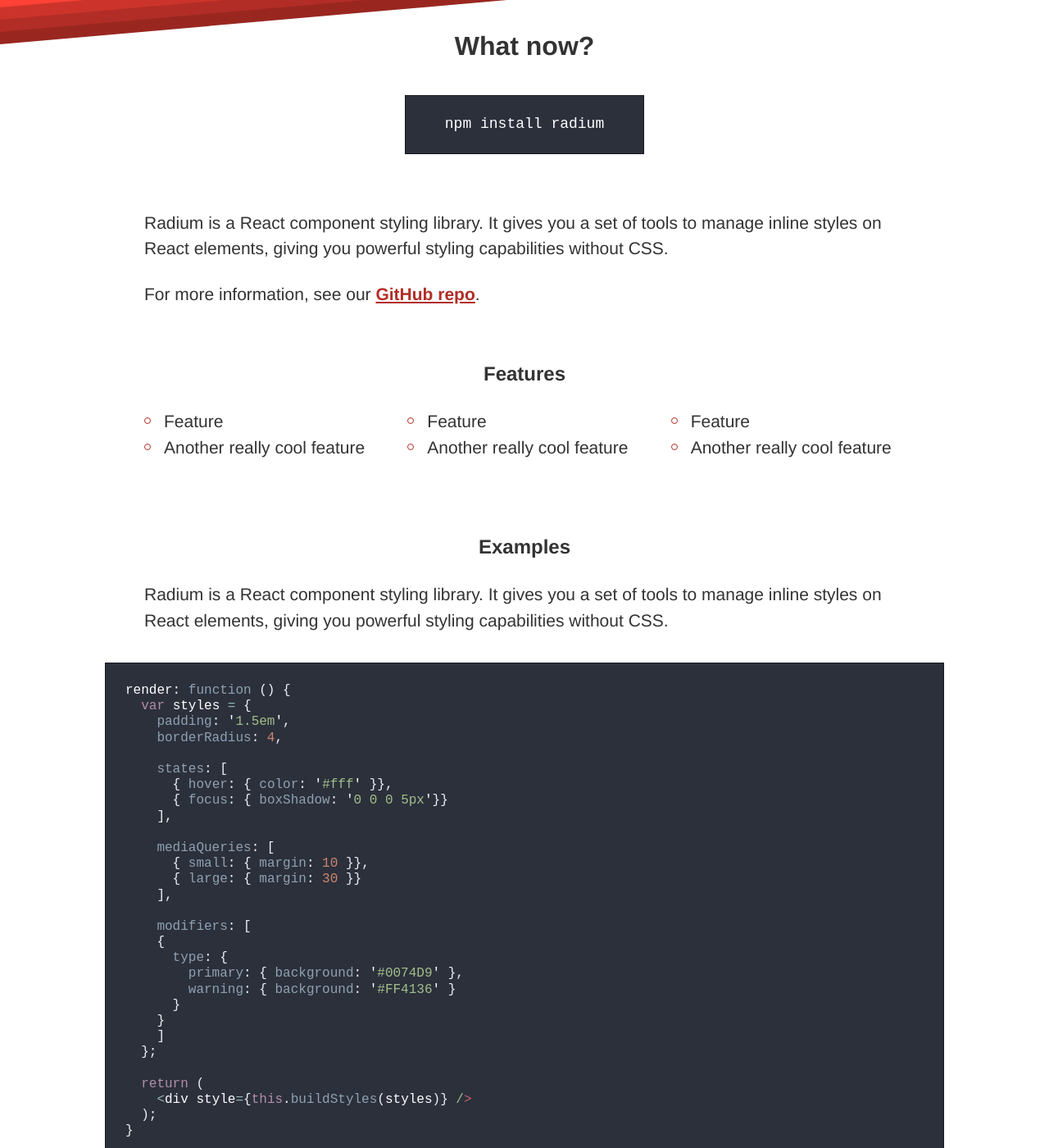
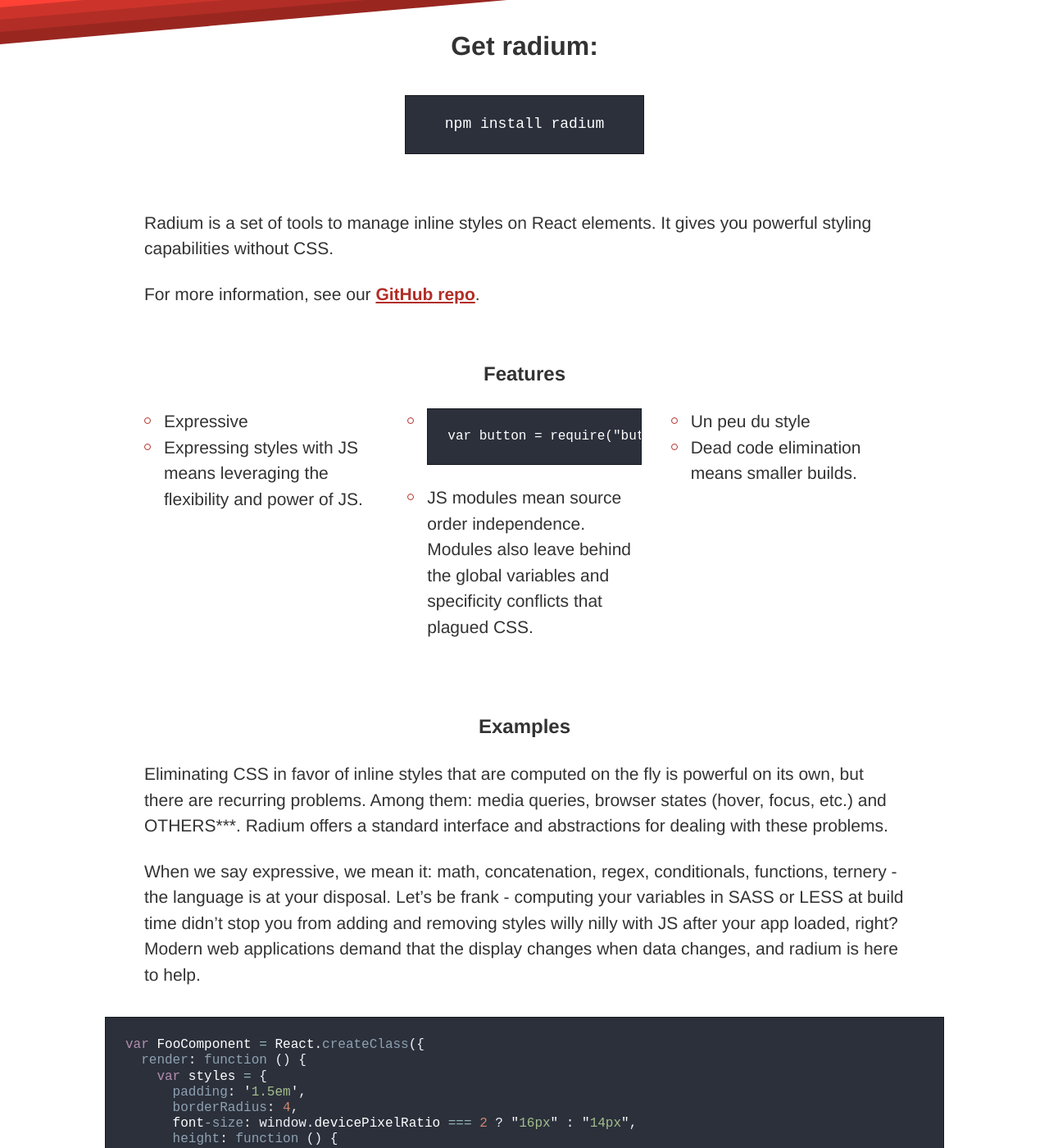
Before and after one commit to FormidableLabs/radium, a Jekyll site: the page built from index.md, in a window 1280 px wide and 1400 px high, scrolled down 355 px. Shown: the whole window at 82% size. Built offline with Jekyll 4.4.1, drawn with Linux system fonts in a browser that asks for light colours; some web fonts are replaced; Markdown is read by kramdown in place of the engine named in the settings; some of the changed text lies outside the part shown.

Commit message:
adding lander language

````diff
--- a/_includes/examples.md
+++ b/_includes/examples.md
@@ -1,35 +1,42 @@
-Radium is a React component styling library. It gives you a set of tools
-to manage inline styles on React elements, giving you powerful styling
-capabilities without CSS.
+Eliminating CSS in favor of inline styles that are computed on the fly is powerful on its own, but there are recurring problems. Among them: media queries, browser states (hover, focus, etc.) and OTHERS***. Radium offers a standard interface and abstractions for dealing with these problems.
+
+When we say expressive, we mean it: math, concatenation, regex, conditionals, functions, ternery - the language is at your disposal. Let's be frank - computing your variables in SASS or LESS at build time didn't stop you from adding and removing styles willy nilly with JS after your app loaded, right? Modern web applications demand that the display changes when data changes, and radium is here to help.
 
 ```js
-render: function () {
-  var styles = {
-    padding: '1.5em',
-    borderRadius: 4,
+var FooComponent = React.createClass({
+  render: function () {
+    var styles = {
+      padding: '1.5em',
+      borderRadius: 4,
+      font-size: window.devicePixelRatio === 2 ? "16px" : "14px",
+      height: function () {
+        return window.innerWidth / 2;
+      },
+      width: this.props.bar * this.state.baz,
 
-    states: [
-      { hover: { color: '#fff' }},
-      { focus: { boxShadow: '0 0 0 5px'}}
-    ],
+      states: [
+        { hover: { color: '#fff' }},
+        { focus: { boxShadow: '0 0 0 5px'}}
+      ],
 
-    mediaQueries: [
-      { small: { margin: 10 }},
-      { large: { margin: 30 }}
-    ],
+      mediaQueries: [
+        { small: { margin: 10 }},
+        { large: { margin: 30 }}
+      ],
 
-    modifiers: [
-    {
-      type: {
-        primary: { background: '#0074D9' },
-        warning: { background: '#FF4136' }
+      modifiers: [
+      {
+        type: {
+          primary: { background: '#0074D9' },
+          warning: { background: '#FF4136' }
+        }
       }
-    }
-    ]
-  };
+      ]
+    };
 
-  return (
-    <div style={this.buildStyles(styles)} />
-  );
-}
+    return (
+      <div style={this.buildStyles(styles)} />
+    );
+  }
+})
 ```
--- a/_layouts/default.html
+++ b/_layouts/default.html
@@ -27,7 +27,7 @@
 
     <main class="Container">
       <div class="Row">
-        <h1 class="u-textCenter">What now?</h1>
+        <h1 class="u-textCenter">Get radium:</h1>
 
         <div class="u-textCenter">
           <code class="Installer">npm install radium</code>
@@ -43,22 +43,22 @@
           <div class="Grid Grid--padded u-textCenter">
             <div class="Grid-unit u-size1of3-l Copy">
               <ul>
-                <li>Feature</li>
-                <li>Another really cool feature</li>
+                <li>Expressive</li>
+                <li>Expressing styles with JS means leveraging the flexibility and power of JS.</li>
               </ul>
             </div>
 
             <div class="Grid-unit u-size1of3-l Copy">
               <ul>
-                <li>Feature</li>
-                <li>Another really cool feature</li>
+                <li><pre>var button = require("buttonStyles");</pre></li>
+                <li>JS modules mean source order independence. Modules also leave behind the global variables and specificity conflicts that plagued CSS.</li>
               </ul>
             </div>
 
             <div class="Grid-unit u-size1of3-l Copy">
               <ul class="u-noMargin u-margin-l">
-                <li>Feature</li>
-                <li>Another really cool feature</li>
+                <li>Un peu du style</li>
+                <li>Dead code elimination means smaller builds.</li>
               </ul>
             </div>
           </div>
--- a/index.md
+++ b/index.md
@@ -4,8 +4,8 @@ title: Radium - A React Component Styling Library
 # description: [INSERT DESCRIPTION HERE]
 ---
 
-Radium is a React component styling library. It gives you a set of tools
-to manage inline styles on React elements, giving you powerful styling
+Radium is a set of tools
+to manage inline styles on React elements. It gives you powerful styling
 capabilities without CSS.
 
 For more information, see our [GitHub repo](https://github.com/FormidableLabs/radium).
````
